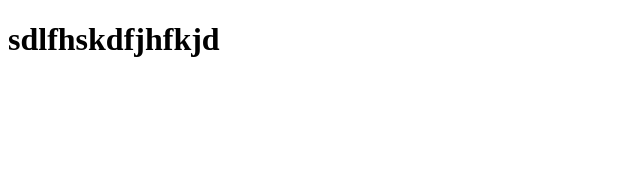
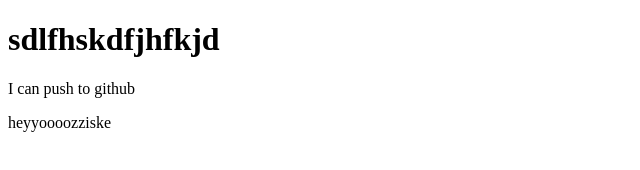
Before and after one commit to Goribercodeeditor/my-2nd-repo, a plain HTML site: page index.html in a window 1280 px wide. Shown: the whole page, without its empty margins (0-640 px from the left). Drawn offline with Linux system fonts and the light colour scheme.

```diff
--- a/index.html
+++ b/index.html
@@ -8,5 +8,7 @@
 </head>
 <body>
     <h1>sdlfhskdfjhfkjd</h1>
+    <p>I can push to github</p>
+    <p>heyyoooozziske</p>
 </body>
 </html>
```
